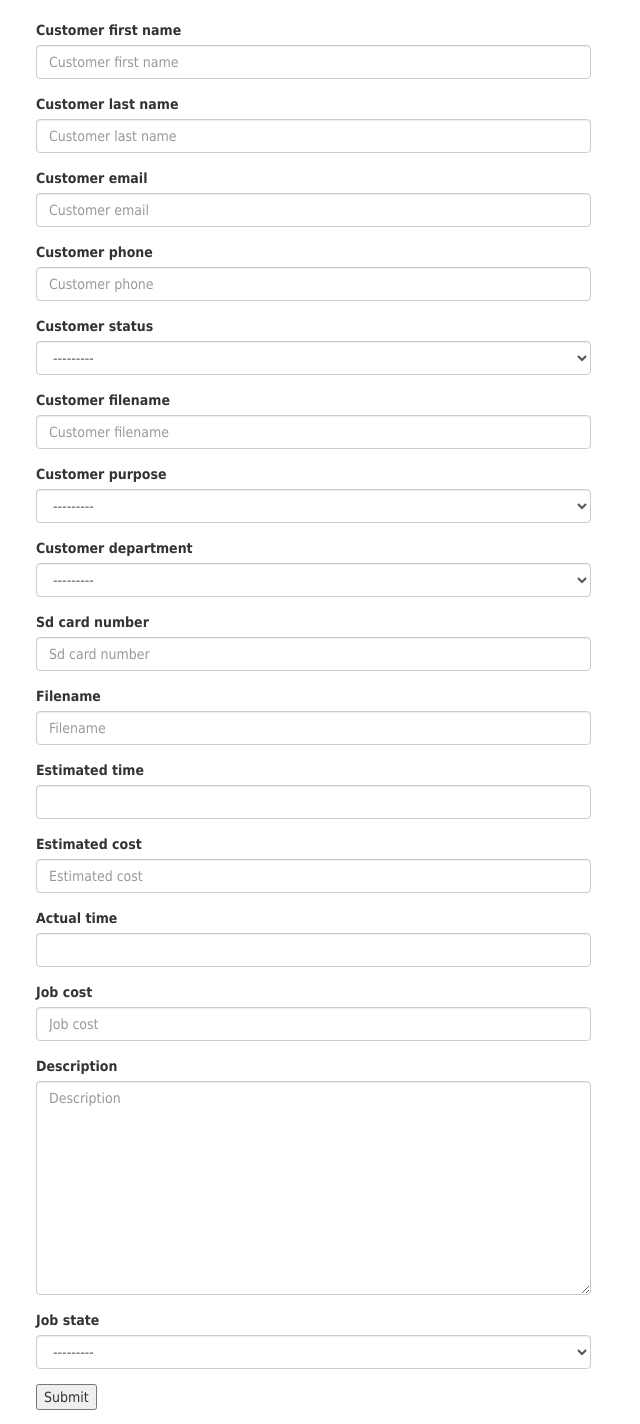
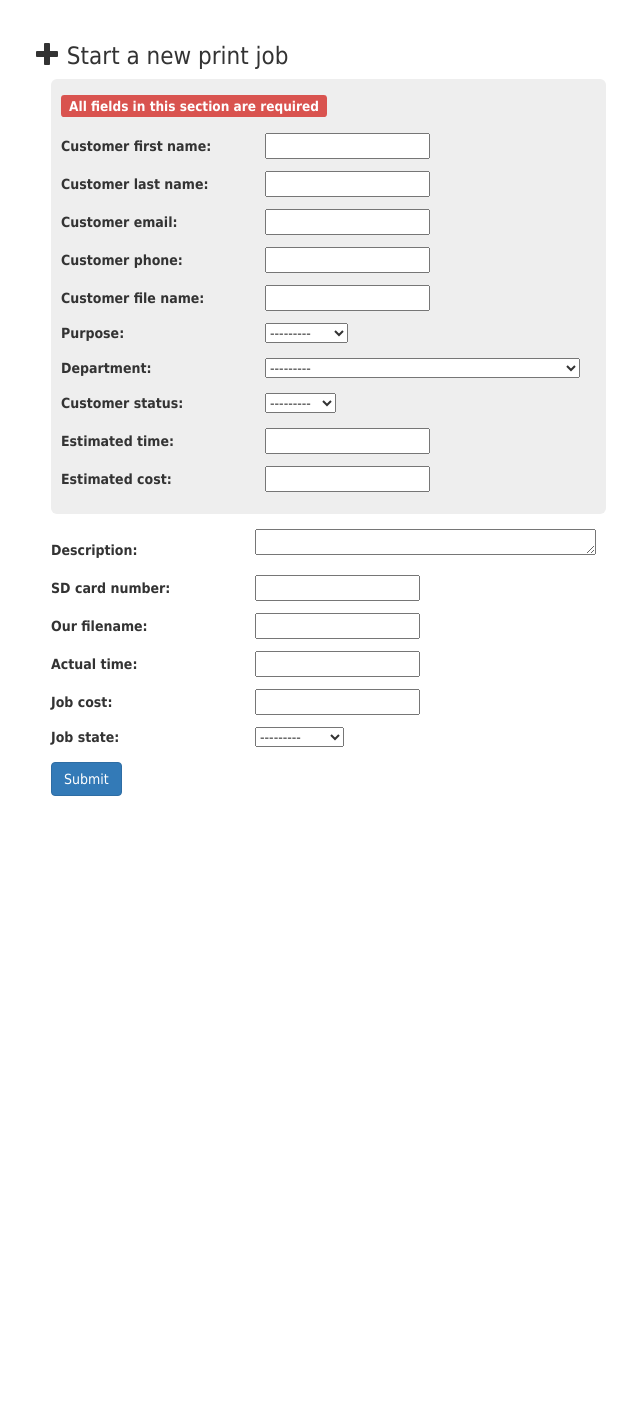
Before and after one commit to nicmatts/3DP, a Django app: page /jobs/add/ in a window 1280 px wide. Shown: the part 54-1478 px from the top of the page, without its empty margins (34-674 px from the left). After the commit the page ends 850 px from the top, so only its background shows below. Run offline with Django 3.2, Linux system fonts and the light colour scheme; the visitor is signed in with stand-in values (Sample User, id 1); some libraries are stand-ins or nearby versions.

Commit message:
Fix start new job page

```diff
--- a/threedp/invoices/forms.py
+++ b/threedp/invoices/forms.py
@@ -6,3 +6,6 @@ class InvoiceForm(forms.ModelForm):
 	class Meta:
 		model = Invoice
 		actual_time = forms.TimeField(widget=forms.TimeInput(format='%H:%M'))
+		widgets = {
+          'description': forms.Textarea(attrs={'rows':1, 'cols':50}),
+        }
--- a/threedp/invoices/models.py
+++ b/threedp/invoices/models.py
@@ -106,8 +106,8 @@ class Invoice(models.Model):
 	#job information
 	sd_card_number = models.CharField(max_length=6, blank=True, null=True)
 	filename = models.CharField(max_length=200, blank=True, null=True)
-	estimated_time = models.TimeField(auto_now_add=False, auto_now=False, blank=True, null=True)
-	estimated_cost = models.DecimalField(max_digits=6, decimal_places=2, blank=True, null=True)
+	estimated_time = models.TimeField(auto_now_add=False, auto_now=False, blank=True, null=False)
+	estimated_cost = models.DecimalField(max_digits=6, decimal_places=2, blank=True, null=False)
 	actual_time = models.TimeField(auto_now_add=False, auto_now=False, blank=True, null=True)
 	job_cost = models.DecimalField(max_digits=6, decimal_places=2, blank=True, null=True)
 	description = models.TextField(blank=True, null=True)
--- a/threedp/static/custom.css
+++ b/threedp/static/custom.css
@@ -1,5 +1,9 @@
 body {
 	font-family: 'oxygen', 'tahoma', sans-serif;
+}
+
+.container {
+	margin-left: 70px;
 }
 
 /******** front page styling **********/
@@ -87,10 +91,6 @@ body {
 	}
 
 	/********* jobs pages **************/
-	.jobs-page {
-		margin-left: 22px;
-	}
-
 	.job-info {
 		margin-bottom: 10px;
 	}
@@ -105,6 +105,13 @@ body {
 
 	.job-queued, .job-running {
 		padding: 10px;
+		border-radius: 6px;
+	}
+
+	fieldset.required {
+		padding: 0 10px 10px 10px;
+		margin-bottom: 15px;
+		background: #eee;
 		border-radius: 6px;
 	}
 
--- a/threedp/templates/invoices/add_job.html
+++ b/threedp/templates/invoices/add_job.html
@@ -4,12 +4,58 @@
 {% block title %}Start a job{% endblock %}
 
 {% block content %}
+	{% block page-heading %}<h3><span class="glyphicon glyphicon-plus"></span> Start a new print job</a></h3>{% endblock page-heading %}
 	<div class="col-md-6">
 		<form action="" method="post">{% csrf_token %}
-				{% bootstrap_form form %}
-				{% buttons %}
-					<input type="submit" value="Submit" id="invoice-submit">
-				{% endbuttons %}
+			<fieldset class="required"><h4 class="warning hidden-print"><span class="label label-danger">All fields in this section are required</span></h4>
+				<p><label for="id_customer_first_name" class="front-page-label">Customer first name:</label>
+				    {{ form.customer_first_name }}</p>
+				<p><label for="id_customer_last_name" class="front-page-label">Customer last name:</label>
+				    {{ form.customer_last_name }}</p>
+				<p class="no-show"><label class="front-page-label">Bison ID #:</label>
+				    {{ form.customer_first_name }}</p>
+				<p><label for="id_customer_email" class="front-page-label">Customer email:</label>
+				    {{ form.customer_email }}</p>
+				<p><label for="id_customer_last_name" class="front-page-label">Customer phone:</label>
+				    {{ form.customer_phone }}</p>
+				<p><label for="id_customer_filename" class="front-page-label">Customer file name:</label>
+				    {{ form.customer_filename }}</p>
+				<p class="hidden-print"><label for="id_customer_purpose" class="front-page-label">Purpose:</label>
+				    {{ form.customer_purpose }}</p>
+				<p class="hidden-print"><label for="id_customer_department" class="front-page-label">Department:</label>
+				    {{ form.customer_department }}</p>
+				<p class="hidden-print"><label for="id_customer_status" class="front-page-label">Customer status:</label>
+				    {{ form.customer_status }}</p>
+				<p><label for="id_estimated_time" class="front-page-label">Estimated time:</label>
+				    {{ form.estimated_time }}</p>
+				<p><label for="id_estimated_cost" class="front-page-label">Estimated cost:</label>
+				    {{ form.estimated_cost }}</p>
+			</fieldset>
+
+			<fieldset>
+				<p><label for="description" class="front-page-label">Description:</label>
+					{{ form.description }}</p>
+				<p><label for="id_sd_card_number" class="front-page-label">SD card number:</label>
+					{{ form.sd_card_number }}</p>
+				<p><label for="filename" class="front-page-label">Our filename:</label>
+					{{ form.filename }}</p>
+				<p><label for="actual_time" class="front-page-label">Actual time:</label>
+					{{ form.actual_time }}</p>
+			 	<p><label for="job_cost" class="front-page-label">Job cost:</label>
+					{{ form.job_cost }}</p>
+			</fieldset>
+
+			<p class="hidden-print"><label for="job_state" class="front-page-label">Job state:</label>
+				{{ form.job_state }}</p>
+
+			<input type="submit" value="Submit" class="btn btn-primary hidden-print" id="invoice-submit" onclick="openWin()">
 		</form>
 	</div>
+
+	<div class="disclaimer visible-print">
+		<ul>
+			<li>This is not a copyrighted item.</li>
+			<li>I understand that the cost listed above is an estimate.  The final cost may be greater.</li>
+		</ul>
+	</div>
 {% endblock %}
```
